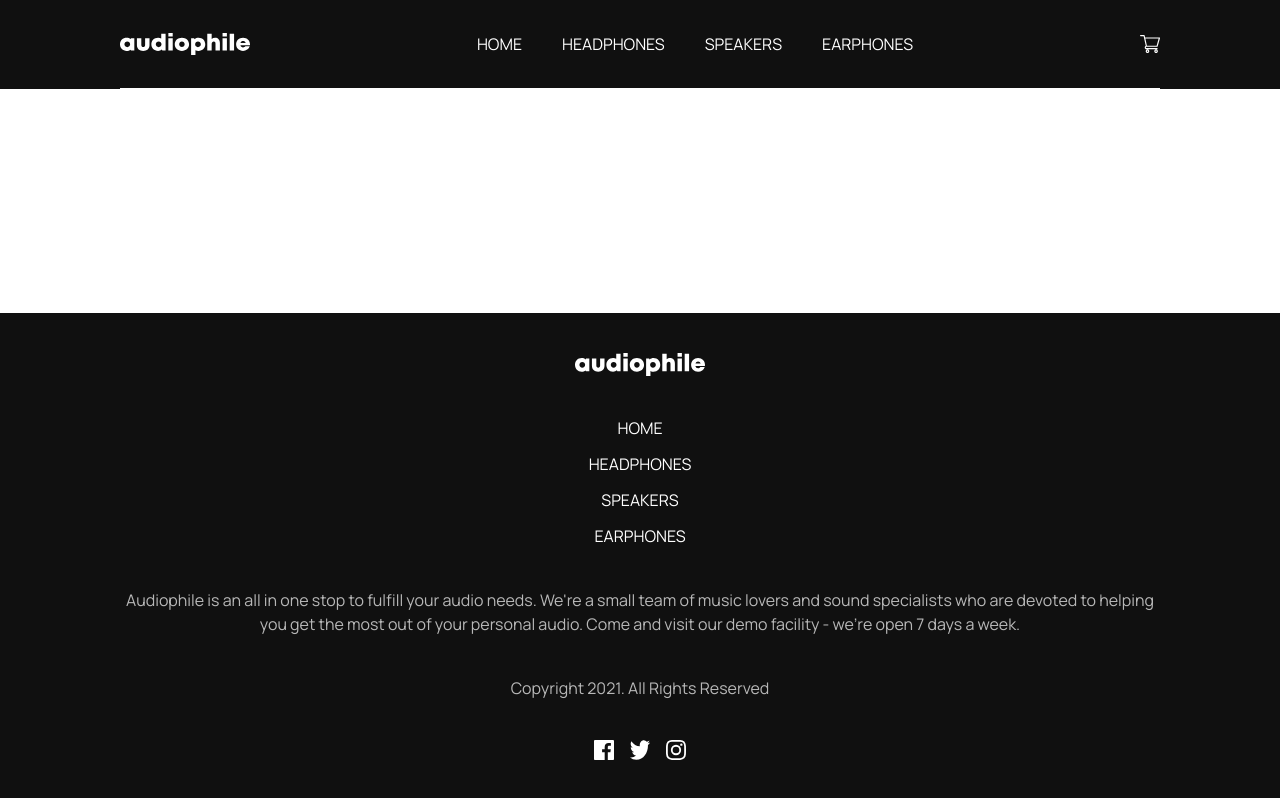
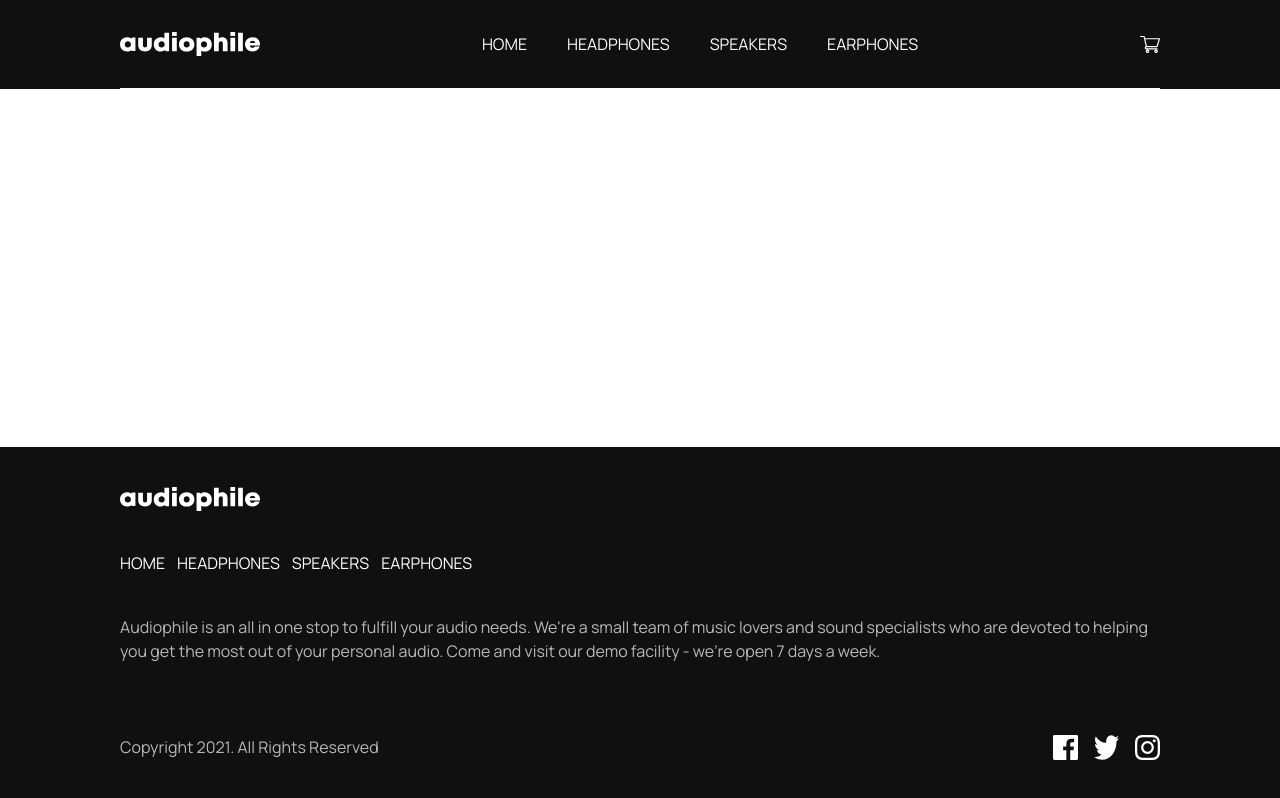
Before and after one commit to snr-roko/audiophile-ecommerce, a Next.js app in the folder audiophile-frontend/: page / in a window 1280 px wide. Built offline with nearby package versions, Linux system fonts and the light colour scheme.

Commit message:
feat: enhance Header and Footer components with improved layout and styling

```diff
--- a/audiophile-frontend/components/layout/Footer.tsx
+++ b/audiophile-frontend/components/layout/Footer.tsx
@@ -7,21 +7,23 @@ import instagram from "@/public/assets/shared/desktop/icon-instagram.svg"
 
 const Footer: React.FC = () => {
   return (
-    <footer className="bg-[#101010] text-[#ffffff] px-4 md:px-30">
-      <div className="flex items-center flex-col gap-10 py-10">
-        <Image src={logo} width={130} height={130} alt="logo" />
-        <nav className="flex gap-3 flex-col justify-center items-center">
-          <Link href="#">HOME</Link>
-          <Link href="#">HEADPHONES</Link>
-          <Link href="#">SPEAKERS</Link>
-          <Link href="#">EARPHONES</Link>
+    <footer className="bg-[#101010] text-[#ffffff] px-7 lg:px-30">
+      <div className="flex items-center md:items-start flex-col gap-10 py-10">
+        <Image src={logo} width={140} height={140} alt="logo" />
+        <nav className="flex gap-3 flex-col justify-center items-center md:items-start md:flex-row">
+          <Link className="hover:text-[#FBAF85]" href="#">HOME</Link>
+          <Link className="hover:text-[#FBAF85]" href="#">HEADPHONES</Link>
+          <Link className="hover:text-[#FBAF85]" href="#">SPEAKERS</Link>
+          <Link className="hover:text-[#FBAF85]" href="#">EARPHONES</Link>
         </nav>
-        <p className="text-center text-[#ffffff]/70">Audiophile is an all in one stop to fulfill your audio needs. We're a small team of music lovers and sound specialists who are devoted to helping you get the most out of your personal audio. Come and visit our demo facility - we're open 7 days a week.</p>
-        <p className="text-[#ffffff]/70">Copyright 2021. All Rights Reserved</p>
-        <div className="flex justify-center gap-4">
-          <Image src={facebook} alt="facebook" height={20} width={20}/>
-          <Image src={twitter} alt="twitter" height={20} width={20}/>
-          <Image src={instagram} alt="instagram" height={20} width={20}/>
+        <p className="text-center text-[#ffffff]/70 md:text-left">Audiophile is an all in one stop to fulfill your audio needs. We're a small team of music lovers and sound specialists who are devoted to helping you get the most out of your personal audio. Come and visit our demo facility - we're open 7 days a week.</p>
+        <div className="flex flex-col gap-10 md:flex-row md:justify-between w-full md:mt-8">
+          <p className="text-[#ffffff]/70 text-center md:text-left">Copyright 2021. All Rights Reserved</p>
+          <div className="flex justify-center gap-4">
+            <Image src={facebook} alt="facebook" height={20} width={25}/>
+            <Image src={twitter} alt="twitter" height={20} width={25}/>
+            <Image src={instagram} alt="instagram" height={20} width={25}/>
+          </div>
         </div>
       </div>
 
--- a/audiophile-frontend/components/layout/Header.tsx
+++ b/audiophile-frontend/components/layout/Header.tsx
@@ -6,11 +6,11 @@ import Image from "next/image"
 
 const Header: React.FC = () => {
   return (
-    <header className="bg-[#101010] text-[#ffffff] px-4 md:px-30">
+    <header className="bg-[#101010] text-[#ffffff] px-7 lg:px-30">
       <div className="flex justify-between items-center border-[#ffffff] border-b-1 py-8">
-        <Image src={menu} alt="menu" height={20} width={20} className="md:hidden"/>
-        <Image src={logo} width={130} height={130} alt="logo"/>
-        <div className="hidden md:flex gap-10">
+        <Image src={menu} alt="menu" height={20} width={20} className="lg:hidden"/>
+        <Image src={logo} width={140} height={140} alt="logo"/>
+        <div className="hidden lg:flex gap-10">
           <Link className="hover:text-[#FBAF85]" href="#">HOME</Link>
           <Link className="hover:text-[#FBAF85]" href="#">HEADPHONES</Link>
           <Link className="hover:text-[#FBAF85]" href="#">SPEAKERS</Link>
```
